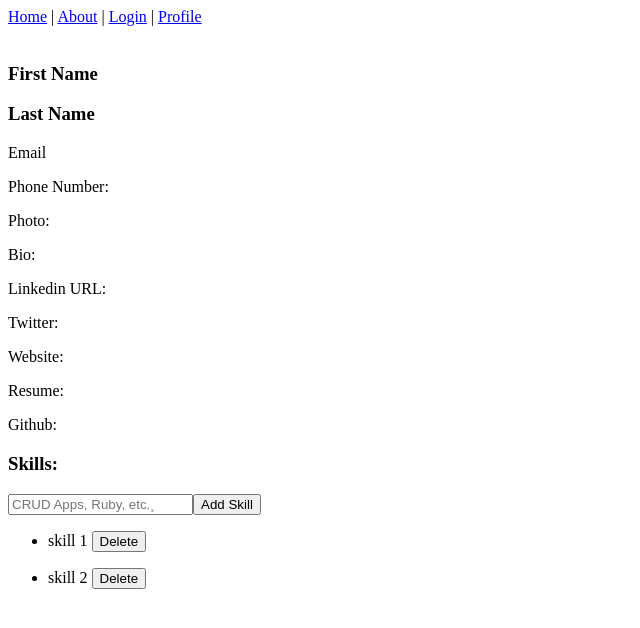
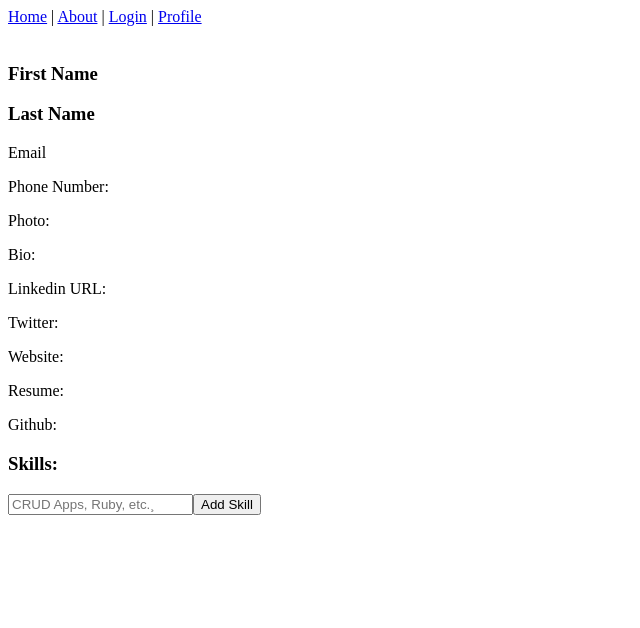
Before and after one commit to zackartborges/student_portal_project, a Vue app: page /profile in a window 1280 px wide. Shown: the top 628 px of the page, without its empty margins (0-640 px from the left). Built offline with nearby package versions, Linux system fonts and the light colour scheme; the HTML template or start-up script is replaced by a standard one.

Commit message:
Update Profile.vue

```diff
--- a/src/views/Profile.vue
+++ b/src/views/Profile.vue
@@ -58,7 +58,7 @@ export default {
   data: function () {
     return {
       student: {},
-      skills_list: ["skill 1", "skill 2"],
+      skills_list: [],
       new_skill: "",
       errors: [],
       // each variable above will need data here!
```
